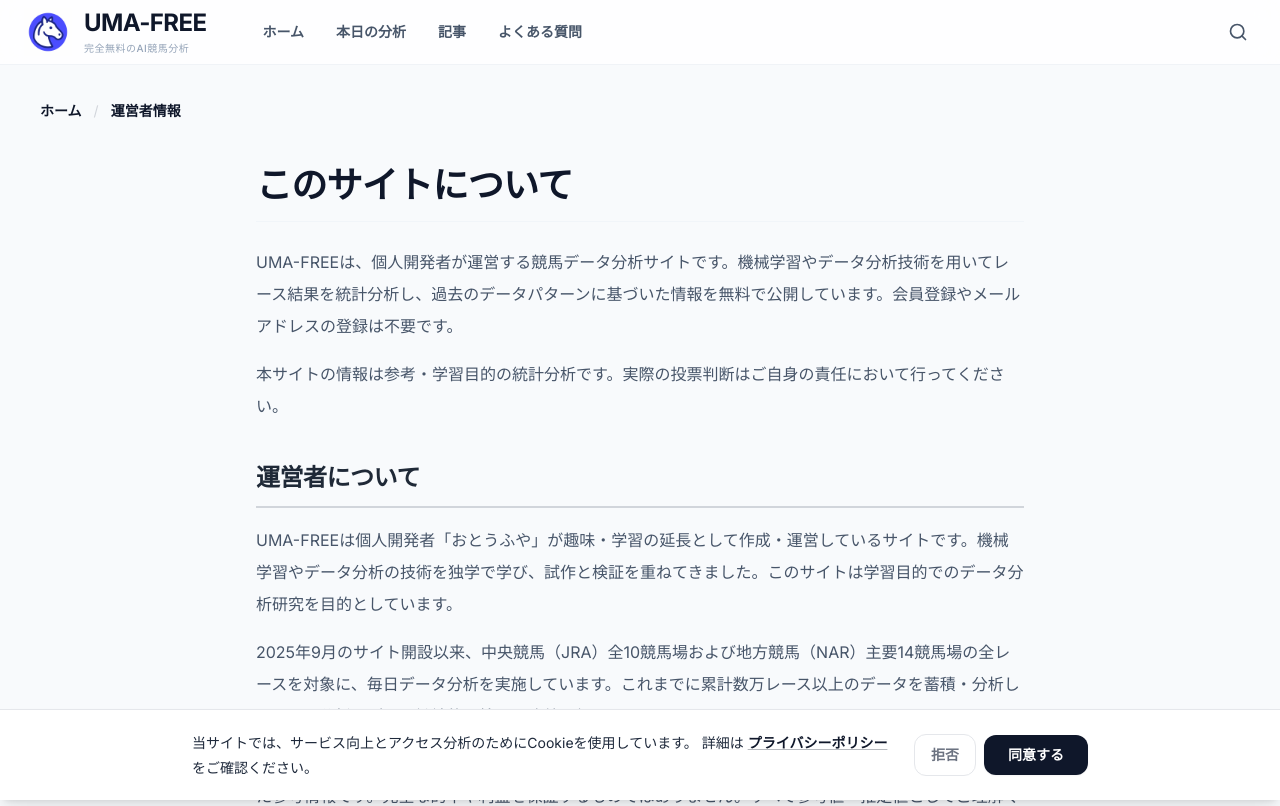
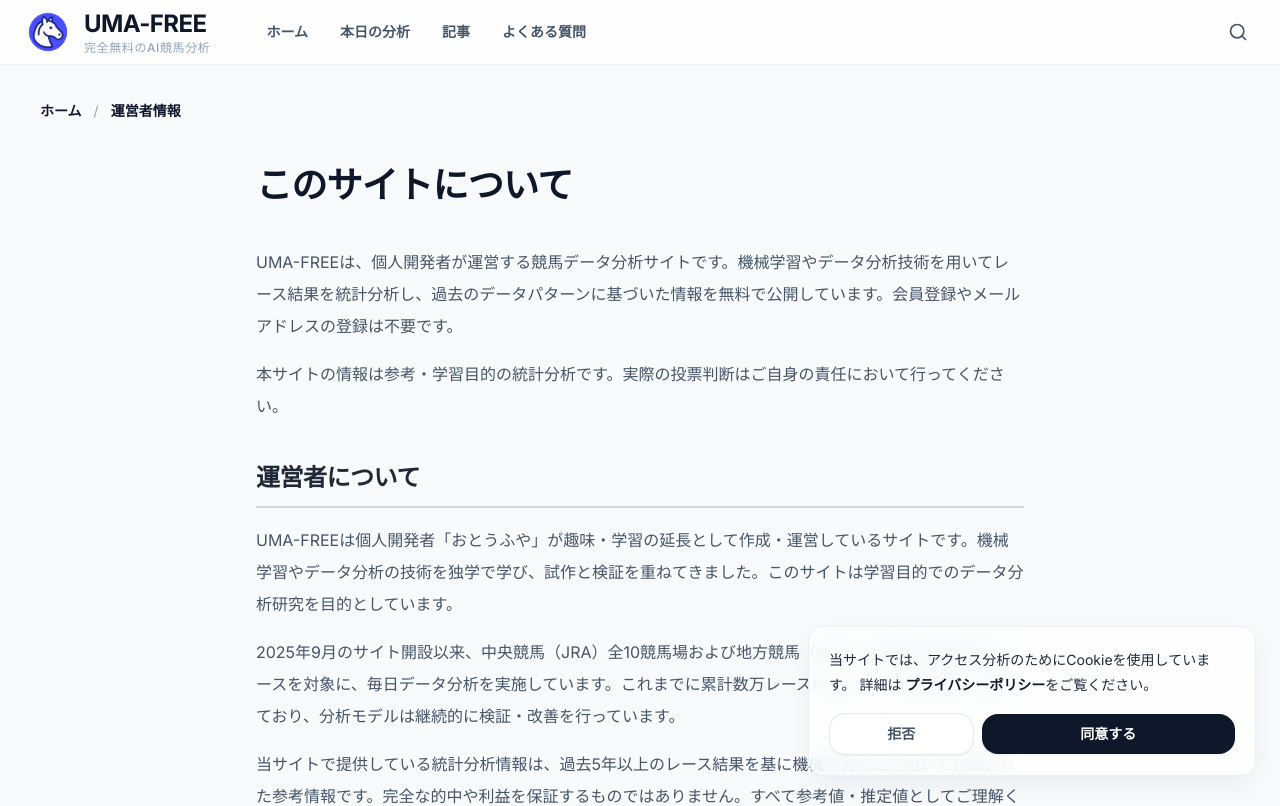
Before and after one commit to umazkym/keiba_site_v1, a Next.js app in the folder frontend/: page /about in a window 1280 px wide. Shown: the top 806 px of the page. Built offline with nearby package versions, Linux system fonts and the light colour scheme; no server answers.

Commit message:
no message

```diff
--- /dev/null
+++ b/frontend/app/error.tsx
@@ -0,0 +1,45 @@
+'use client'; // Error components must be Client Components
+
+import { useEffect } from 'react';
+import Link from 'next/link';
+
+export default function Error({
+    error,
+    reset,
+}: {
+    error: Error & { digest?: string };
+    reset: () => void;
+}) {
+    useEffect(() => {
+        // Log the error to an error reporting service
+        console.error(error);
+    }, [error]);
+
+    return (
+        <div className="flex flex-col items-center justify-center min-h-[60vh] px-4 text-center">
+            <div className="bg-red-50 text-red-600 p-4 rounded-full mb-6">
+                <svg className="w-12 h-12" fill="none" viewBox="0 0 24 24" stroke="currentColor">
+                    <path strokeLinecap="round" strokeLinejoin="round" strokeWidth={2} d="M12 9v2m0 4h.01m-6.938 4h13.856c1.54 0 2.502-1.667 1.732-3L13.732 4c-.77-1.333-2.694-1.333-3.464 0L3.34 16c-.77 1.333.192 3 1.732 3z" />
+                </svg>
+            </div>
+            <h2 className="text-2xl font-bold text-gray-900 mb-4">予期せぬエラーが発生しました</h2>
+            <p className="text-gray-600 mb-8 max-w-md">
+                申し訳ありません。ページの読み込み中にエラーが発生しました。時間を置いて再度お試しください。
+            </p>
+            <div className="flex gap-4">
+                <button
+                    onClick={() => reset()}
+                    className="px-6 py-3 bg-primary text-white font-bold rounded-xl hover:bg-primary-dark transition-colors"
+                >
+                    再読み込み
+                </button>
+                <Link
+                    href="/"
+                    className="px-6 py-3 bg-white text-gray-700 font-bold border border-gray-200 rounded-xl hover:bg-gray-50 transition-colors"
+                >
+                    ホームへ戻る
+                </Link>
+            </div>
+        </div>
+    );
+}
--- /dev/null
+++ b/frontend/app/global-error.tsx
@@ -0,0 +1,41 @@
+'use client'; // Error components must be Client Components
+
+export default function GlobalError({
+    error,
+    reset,
+}: {
+    error: Error & { digest?: string };
+    reset: () => void;
+}) {
+    return (
+        <html lang="ja">
+            <body>
+                <div style={{
+                    display: 'flex',
+                    flexDirection: 'column',
+                    alignItems: 'center',
+                    justifyContent: 'center',
+                    minHeight: '100vh',
+                    fontFamily: 'system-ui, sans-serif'
+                }}>
+                    <h2>重大なシステムエラーが発生しました</h2>
+                    <p>申し訳ありません。現在システムを復旧中です。</p>
+                    <button
+                        onClick={() => reset()}
+                        style={{
+                            marginTop: '20px',
+                            padding: '10px 20px',
+                            backgroundColor: '#0A1128',
+                            color: 'white',
+                            border: 'none',
+                            borderRadius: '8px',
+                            cursor: 'pointer'
+                        }}
+                    >
+                        再読み込み
+                    </button>
+                </div>
+            </body>
+        </html>
+    );
+}
--- a/frontend/app/layout.tsx
+++ b/frontend/app/layout.tsx
@@ -6,7 +6,7 @@ import { Footer } from "@/components/Footer";
 import { GoogleAnalytics } from "@next/third-parties/google";
 import { OrganizationSchema, WebsiteSchema, SoftwareApplicationSchema } from "@/components/StructuredData";
 import { CookieConsent } from "@/components/CookieConsent";
-import Script from "next/script";
+
 import { Suspense } from "react";
 import { GlobalAdManager } from "@/components/GlobalAdManager";
 
@@ -91,21 +91,10 @@ export default function RootLayout({
                 {/* AdSenseアカウントメタタグ */}
                 <meta name="google-adsense-account" content="ca-pub-4411270831448240" />
 
-                <Script
+                <script
                     async
                     src="https://pagead2.googlesyndication.com/pagead/js/adsbygoogle.js?client=ca-pub-4411270831448240"
                     crossOrigin="anonymous"
-                    strategy="afterInteractive"
-                />
-                <Script
-                    id="google-adsense-init"
-                    strategy="afterInteractive"
-                    dangerouslySetInnerHTML={{
-                        __html: `(adsbygoogle = window.adsbygoogle || []).push({
-                            google_ad_client: "ca-pub-4411270831448240",
-                            enable_page_level_ads: true
-                        });`
-                    }}
                 />
             </head>
             <body className={`${inter.variable} ${notoSansJP.variable} ${robotoMono.variable} font-sans bg-surface text-text-primary antialiased`}>
--- a/frontend/components/Breadcrumb.tsx
+++ b/frontend/components/Breadcrumb.tsx
@@ -102,7 +102,7 @@ export function Breadcrumb() {
                 >
                   {item.label}
                 </Link>
-                <span className="text-gray-300 mx-1">/</span>
+                <span className="text-slate-400 mx-1">/</span>
               </>
             ) : (
               <span className="text-text-primary font-semibold">{item.label}</span>
--- a/frontend/components/CookieConsent.tsx
+++ b/frontend/components/CookieConsent.tsx
@@ -35,31 +35,31 @@ export const CookieConsent = () => {
 
     return (
         <div
-            className="fixed bottom-0 left-0 right-0 z-[9999] bg-white border-t border-gray-200 shadow-lg px-4 py-4 sm:py-5 animate-slide-up"
+            className="fixed bottom-4 sm:bottom-6 left-4 right-4 sm:left-auto sm:right-6 z-[9999] max-w-[calc(100vw-2rem)] sm:max-w-md glass rounded-2xl shadow-elevated border border-slate-200/60 p-4 sm:p-5 animate-slide-up"
             role="dialog"
             aria-label="Cookie使用の同意"
         >
-            <div className="max-w-4xl mx-auto flex flex-col sm:flex-row items-start sm:items-center gap-3 sm:gap-6">
-                <div className="flex-1 text-sm text-gray-600 leading-relaxed">
+            <div className="flex flex-col gap-3 sm:gap-4">
+                <div className="text-[13px] sm:text-sm text-text-secondary leading-[1.6]">
                     <p>
-                        当サイトでは、サービス向上とアクセス分析のためにCookieを使用しています。
+                        当サイトでは、アクセス分析のためにCookieを使用しています。
                         詳細は
-                        <Link href="/privacy" className="text-primary font-semibold underline decoration-1 decoration-primary/30 hover:decoration-primary/60 ml-1">
+                        <Link href="/privacy" className="text-primary font-semibold hover:underline ml-1">
                             プライバシーポリシー
                         </Link>
-                        をご確認ください。
+                        をご覧ください。
                     </p>
                 </div>
-                <div className="flex items-center gap-2 shrink-0 w-full sm:w-auto">
+                <div className="flex items-center gap-2 w-full">
                     <button
                         onClick={handleDecline}
-                        className="flex-1 sm:flex-initial px-4 py-2.5 text-sm font-semibold text-gray-500 hover:text-gray-700 border border-gray-200 hover:border-gray-300 rounded-lg transition-colors"
+                        className="flex-1 px-4 py-2 sm:py-2.5 text-xs sm:text-sm font-semibold text-text-secondary hover:text-text-primary bg-white border border-slate-200 hover:bg-slate-50 rounded-xl transition-all duration-200 shadow-sm"
                     >
                         拒否
                     </button>
                     <button
                         onClick={handleAccept}
-                        className="flex-1 sm:flex-initial px-6 py-2.5 text-sm font-bold text-white bg-primary hover:bg-primary-dark rounded-lg transition-colors shadow-sm"
+                        className="flex-[2] px-4 py-2 sm:py-2.5 text-xs sm:text-sm font-bold text-white bg-primary hover:bg-primary-dark rounded-xl shadow-sm transition-all duration-200 active:scale-95"
                     >
                         同意する
                     </button>
--- a/frontend/components/Header.tsx
+++ b/frontend/components/Header.tsx
@@ -43,7 +43,7 @@ export const Header = () => {
                             <span className="text-xl sm:text-2xl font-bold tracking-tight text-primary">
                                 UMA-FREE
                             </span>
-                            <p className="text-[10px] text-text-muted tracking-wider font-medium">
+                            <p className="text-[10px] md:text-xs text-text-muted tracking-wider font-medium">
                                 完全無料のAI競馬分析
                             </p>
                         </div>
@@ -95,6 +95,10 @@ export const Header = () => {
                 {/* モバイルメニュー */}
                 {isMenuOpen && (
                     <nav className="md:hidden pb-4 border-t border-slate-100 max-h-[calc(100vh-56px)] sm:max-h-[calc(100vh-64px)] overflow-y-auto bg-white absolute left-0 right-0 shadow-lg">
+                        <div className="flex items-center gap-2 px-4 py-4 mb-2 bg-slate-50 border-b border-slate-100">
+                            <Image src="/new-logo.png" alt="UMA-FREE" width={24} height={24} className="w-6 h-6" />
+                            <span className="text-[15px] font-bold tracking-tight text-primary">UMA-FREE</span>
+                        </div>
                         <Link
                             href="/"
                             className="block px-4 py-3 text-sm font-medium text-text-primary hover:text-primary hover:bg-slate-50 transition-colors duration-200 border-b border-slate-50"
--- a/frontend/components/RaceSelector.tsx
+++ b/frontend/components/RaceSelector.tsx
@@ -18,7 +18,7 @@ export const RaceSelector = ({ races, selectedIndex, onSelectRace }: Props) => {
           }}
           className={`w-full md:w-auto px-3 md:px-5 py-2.5 md:py-2 text-xs md:text-sm font-bold rounded-xl transition-all duration-200 whitespace-nowrap min-h-[44px] active:scale-95 border ${selectedIndex === index
             ? 'bg-primary text-white shadow-soft border-primary-dark'
-            : 'bg-white text-text-secondary hover:bg-slate-50 border-slate-200 hover:border-primary-light hover:text-primary-dark shadow-sm'
+            : 'bg-white text-text-secondary hover:bg-slate-100 border-slate-200 hover:border-primary-light hover:text-primary-dark shadow-sm'
             }`}
         >
           {race.race_number}R
```
Also changed, not shown: frontend/app/page.tsx (+4 -4 lines), 1 other file (tests, documents, lock files or other folders).
